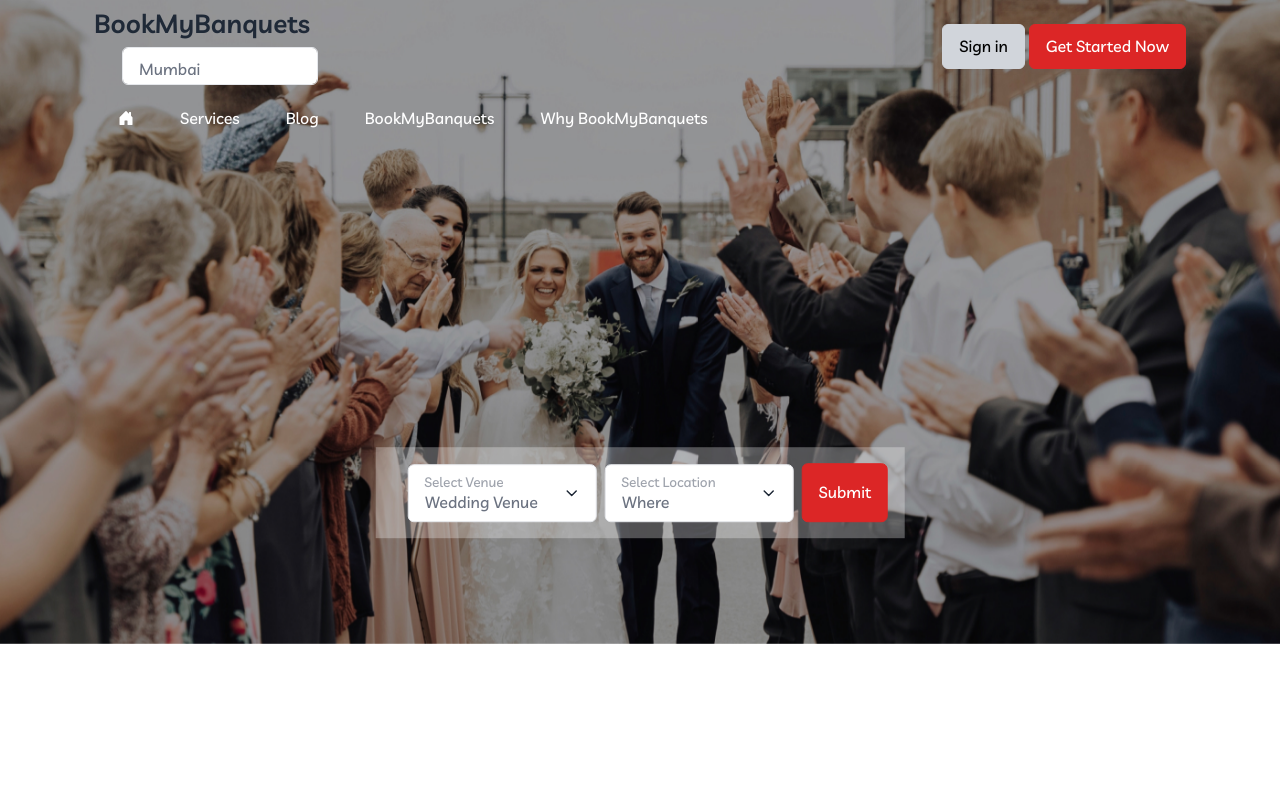
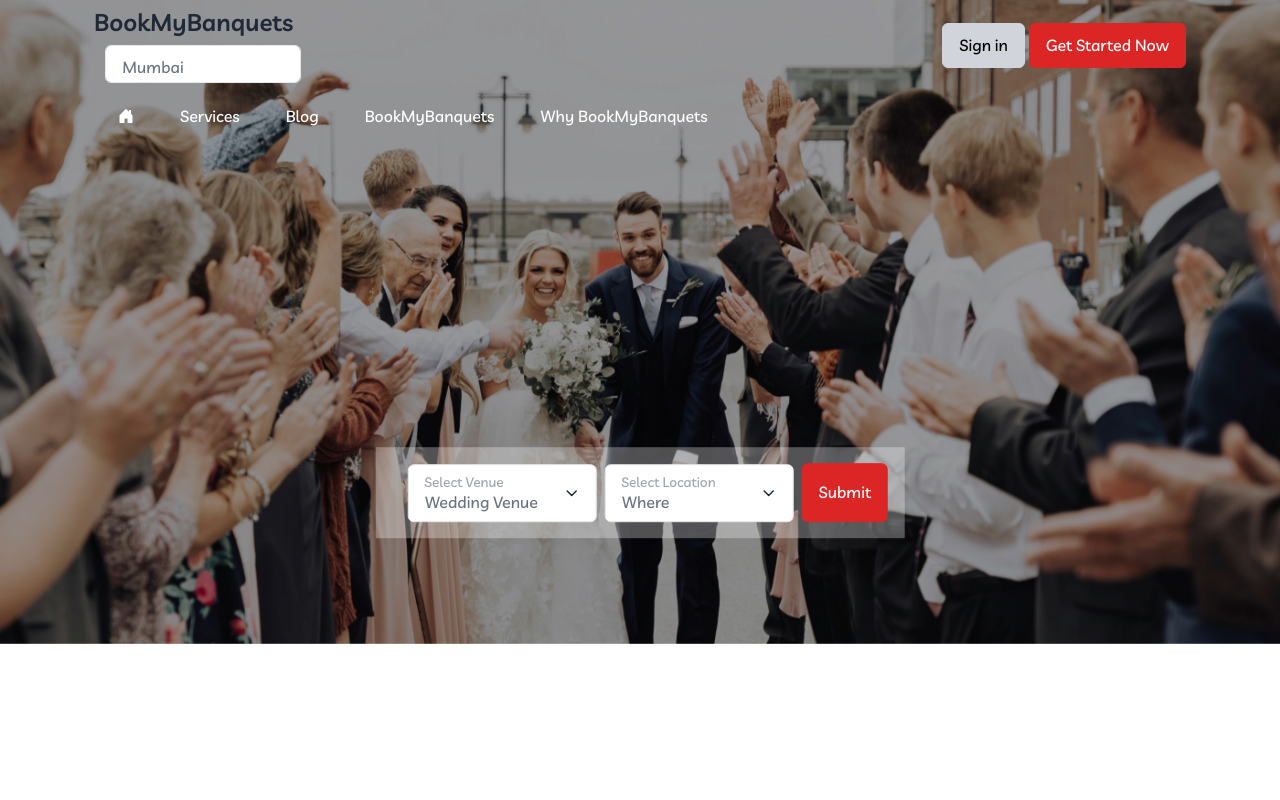
Before and after one commit to sumit180/bookmybanquet, a plain HTML site: page index.html in a window 1280 px wide. Shown: the top 800 px of the page. Drawn offline with nearby package versions, Linux system fonts and the light colour scheme.

Commit message:
fix header

```diff
--- a/index.html
+++ b/index.html
@@ -80,7 +80,7 @@
                     <!-- <a class="navbar-brand" href="../index-2.html">
                             BookMyBanquets
                         </a> -->
-                    <h2 class="">BookMyBanquets</h2>
+                    <h2 class="" style="font-size: 24px !important;">BookMyBanquets</h2>
                     <div style="float: right;">
                         <select class="form-control city ml-2" id="select-city">
 
```
